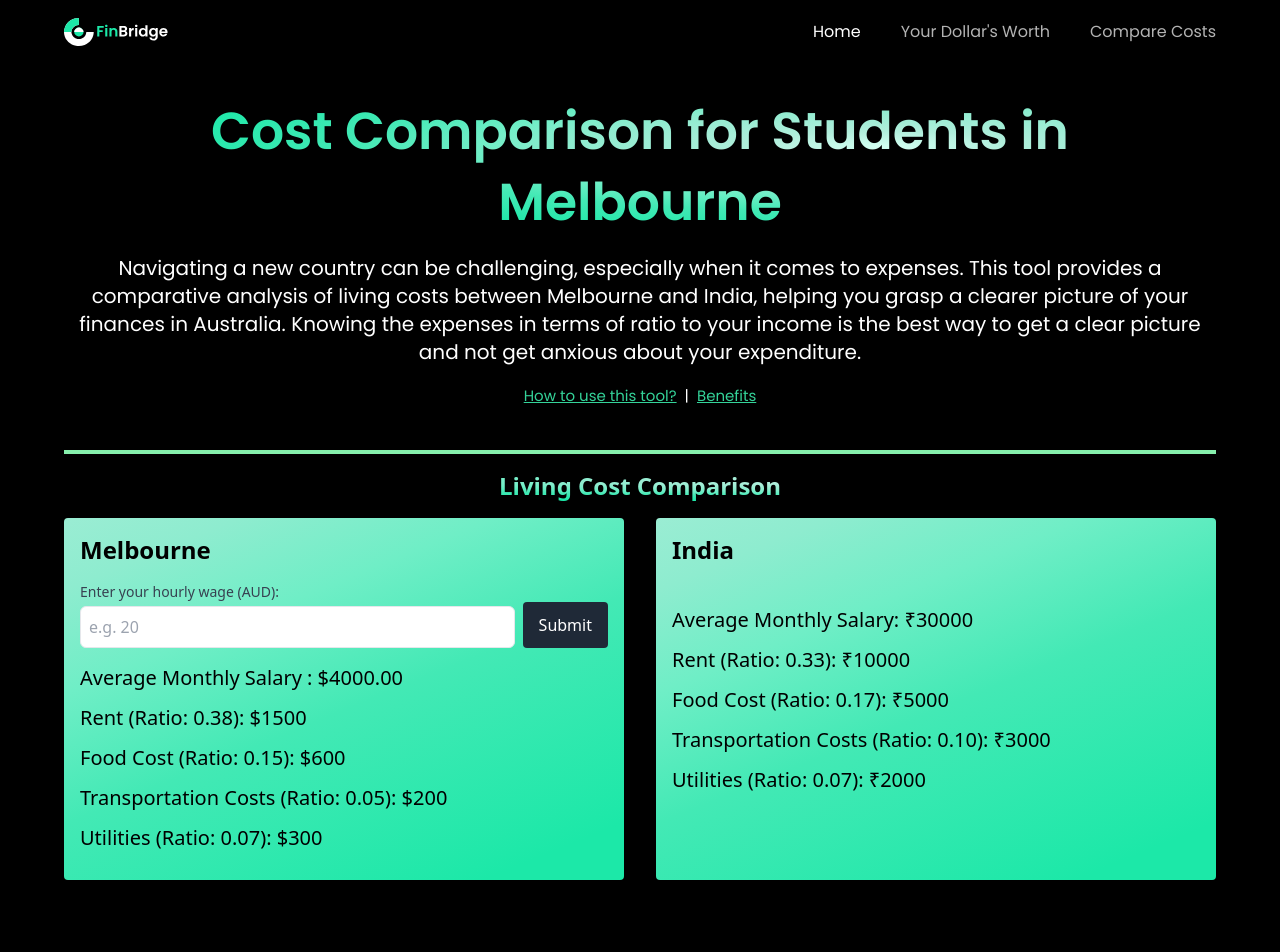
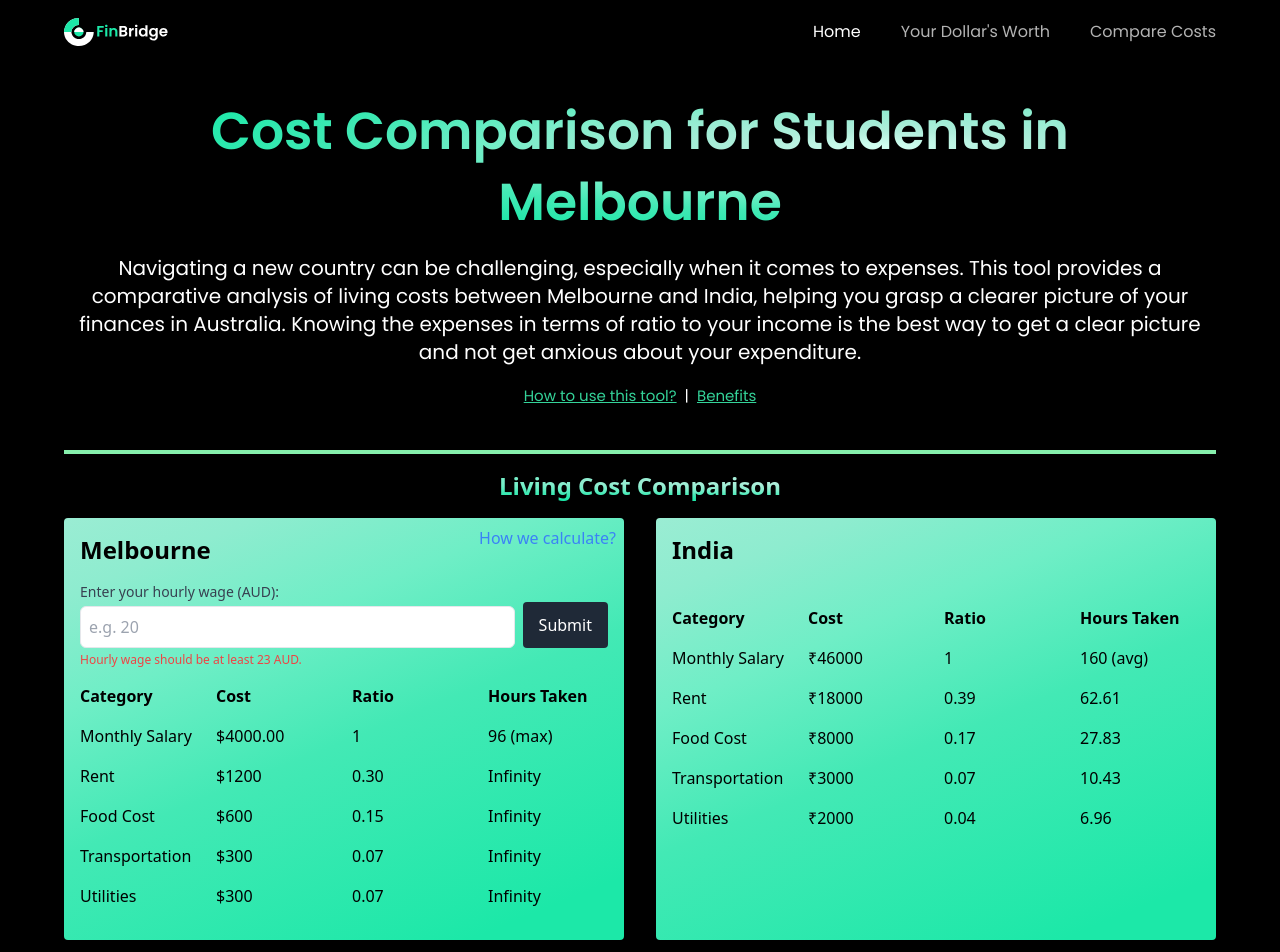
Before and after one commit to SOHAN-JAGADEESH/FinBridge, a React (Vite) app: page /compare in a window 1280 px wide. Shown: the top 952 px of the page. Built offline with nearby package versions, Linux system fonts and the light colour scheme.

Commit message:
feature 2 changed to  tabular format

```diff
--- a/src/pages/Compare.jsx
+++ b/src/pages/Compare.jsx
@@ -8,6 +8,8 @@ const Compare = () => {
   const [showBenefits, setShowBenefits] = useState(false);
   const [hourlyWage, setHourlyWage] = useState(null);
   const [confirmedHourlyWage, setConfirmedHourlyWage] = useState(null); // New state
+  const [modalOpen, setModalOpen] = useState(false);
+  const [wageError, setWageError] = useState(false);
 
   const closeModal = () => {
       setShowHowToGuide(false);
@@ -28,16 +30,16 @@ const Compare = () => {
   // Hardcoded data for Melbourne and India
   const melbourneData = {
       averageMonthlySalary: melbourneMonthlySalary,
-      rent: 1500,
+      rent: 1200,
       foodCost: 600,
-      transportationCosts: 200,
+      transportationCosts: 300,
       utilities: 300
   };
 
   const indiaData = {
-      averageMonthlySalary: 30000,
-      rent: 10000,
-      foodCost: 5000,
+      averageMonthlySalary: 46000,
+      rent: 18000,
+      foodCost: 8000,
       transportationCosts: 3000,
       utilities: 2000
   };
@@ -83,7 +85,8 @@ const Compare = () => {
                   </div>
 
                   <div className="grid grid-cols-2 gap-8">
-                      <div className="bg-blue-gradient p-4 rounded shadow-lg min-h-64">
+                    <div className="bg-blue-gradient p-4 rounded shadow-lg min-h-64 relative">
+                        <button className="absolute top-2 right-2 text-blue-500 z-10" onClick={() => setModalOpen(true)}>How we calculate?</button>
                         <h3 className="text-2xl font-bold mb-4">Melbourne</h3>
                         <div className="mb-4">
                             <label className="block text-sm font-medium text-gray-700" htmlFor="hourlyWage">
@@ -94,7 +97,14 @@ const Compare = () => {
                                   type="number"
                                   id="hourlyWage"
                                   name="hourlyWage"
-                                  onChange={e => setHourlyWage(parseFloat(e.target.value))}
+                                  onChange={e => {
+                                    setHourlyWage(parseFloat(e.target.value));
+                                    if (parseFloat(e.target.value) < 23) {
+                                        setWageError(true);
+                                    } else {
+                                        setWageError(false);
+                                    }
+                                }}
                                   placeholder="e.g. 20"
                                   className="mt-1 p-2 border rounded-md flex-grow"
                               />
@@ -105,21 +115,76 @@ const Compare = () => {
                                   Submit
                               </button>
                             </div>
+                            <p className="text-red-500 text-xs mt-1" role="alert">Hourly wage should be at least 23 AUD.</p>
                         </div>
-                        <p className='text-xl  mb-3'>Average Monthly Salary : ${melbourneData.averageMonthlySalary.toFixed(2)}</p>
-                        <p className='text-xl  mb-3'>Rent (Ratio: {melbourneRatios.rent}): ${melbourneData.rent}</p>
-                        <p className='text-xl  mb-3'>Food Cost (Ratio: {melbourneRatios.food}): ${melbourneData.foodCost}</p>
-                        <p className='text-xl  mb-3'>Transportation Costs (Ratio: {melbourneRatios.transport}): ${melbourneData.transportationCosts}</p>
-                        <p className='text-xl  mb-3'>Utilities (Ratio: {melbourneRatios.utilities}): ${melbourneData.utilities}</p>
+                        <div className="grid grid-cols-4 gap-4 mb-4 font-bold">
+                        <div>Category</div>
+                        <div>Cost</div>
+                        <div>Ratio</div>
+                        <div>Hours Taken</div>
+                        </div>
+                        <div className="grid grid-cols-4 gap-4 mb-4">
+                            <div>Monthly Salary</div>
+                            <div>${melbourneData.averageMonthlySalary.toFixed(2)}</div>
+                            <div>1</div>
+                            <div>96 (max)</div>
+
+                            <div>Rent</div>
+                            <div>${melbourneData.rent}</div>
+                            <div>{melbourneRatios.rent}</div>
+                            <div>{(melbourneData.rent / confirmedHourlyWage).toFixed(2)}</div>
+
+                            <div>Food Cost</div>
+                            <div>${melbourneData.foodCost}</div>
+                            <div>{melbourneRatios.food}</div>
+                            <div>{(melbourneData.foodCost / confirmedHourlyWage).toFixed(2)}</div>
+
+                            <div>Transportation</div>
+                            <div>${melbourneData.transportationCosts}</div>
+                            <div>{melbourneRatios.transport}</div>
+                            <div>{(melbourneData.transportationCosts / confirmedHourlyWage).toFixed(2)}</div>
+
+                            <div>Utilities</div>
+                            <div>${melbourneData.utilities}</div>
+                            <div>{melbourneRatios.utilities}</div>
+                            <div>{(melbourneData.utilities / confirmedHourlyWage).toFixed(2)}</div>
+                        </div>
                     </div>
                     <div className="bg-blue-gradient p-4 rounded shadow-lg">
                         <h3 className="text-2xl font-bold mb-4">India</h3>
                         <br/>
-                        <p className='text-xl  mb-3'>Average Monthly Salary: ₹{indiaData.averageMonthlySalary}</p>
-                        <p className='text-xl  mb-3'>Rent (Ratio: {indiaRatios.rent}): ₹{indiaData.rent}</p>
-                        <p className='text-xl  mb-3'>Food Cost (Ratio: {indiaRatios.food}): ₹{indiaData.foodCost}</p>
-                        <p className='text-xl  mb-3'>Transportation Costs (Ratio: {indiaRatios.transport}): ₹{indiaData.transportationCosts}</p>
-                        <p className='text-xl  mb-3'>Utilities (Ratio: {indiaRatios.utilities}): ₹{indiaData.utilities}</p>
+                        <div className="grid grid-cols-4 gap-4 mb-4 font-bold">
+                        <div>Category</div>
+                        <div>Cost</div>
+                        <div>Ratio</div>
+                        <div>Hours Taken</div>
+                        </div>
+                        <div className="grid grid-cols-4 gap-4 mb-4">
+                            <div>Monthly Salary</div>
+                            <div>₹{indiaData.averageMonthlySalary}</div>
+                            <div>1</div>
+                            <div>160 (avg)</div>
+
+                            <div>Rent</div>
+                            <div>₹{indiaData.rent}</div>
+                            <div>{indiaRatios.rent}</div>
+                            <div>{(indiaData.rent / 287.5).toFixed(2)}</div>
+
+                            <div>Food Cost</div>
+                            <div>₹{indiaData.foodCost}</div>
+                            <div>{indiaRatios.food}</div>
+                            <div>{(indiaData.foodCost / 287.5).toFixed(2)}</div>
+
+                            <div>Transportation</div>
+                            <div>₹{indiaData.transportationCosts}</div>
+                            <div>{indiaRatios.transport}</div>
+                            <div>{(indiaData.transportationCosts / 287.5).toFixed(2)}</div>
+
+                            <div>Utilities</div>
+                            <div>₹{indiaData.utilities}</div>
+                            <div>{indiaRatios.utilities}</div>
+                            <div>{(indiaData.utilities / 287.5).toFixed(2)}</div>
+                        </div>
                     </div>
                     <br/>
                     <br/>
@@ -156,6 +221,16 @@ const Compare = () => {
                     </div>
                 </div>
             )}
+
+            {modalOpen && (
+                <div className="fixed top-0 left-0 w-full h-full flex items-center justify-center z-50">
+                    <div className="bg-white p-6 rounded shadow-lg w-96">
+                        <h2 className="text-xl font-bold mb-4">How We Calculate</h2>
+                        <p>Here you can explain how you calculate all the data. Replace this with the desired content.</p>
+                        <button className="mt-4 text-blue-500" onClick={() => setModalOpen(false)}>Close</button>
+                    </div>
+                </div>
+            )}
         </div>
     );
 }
```
